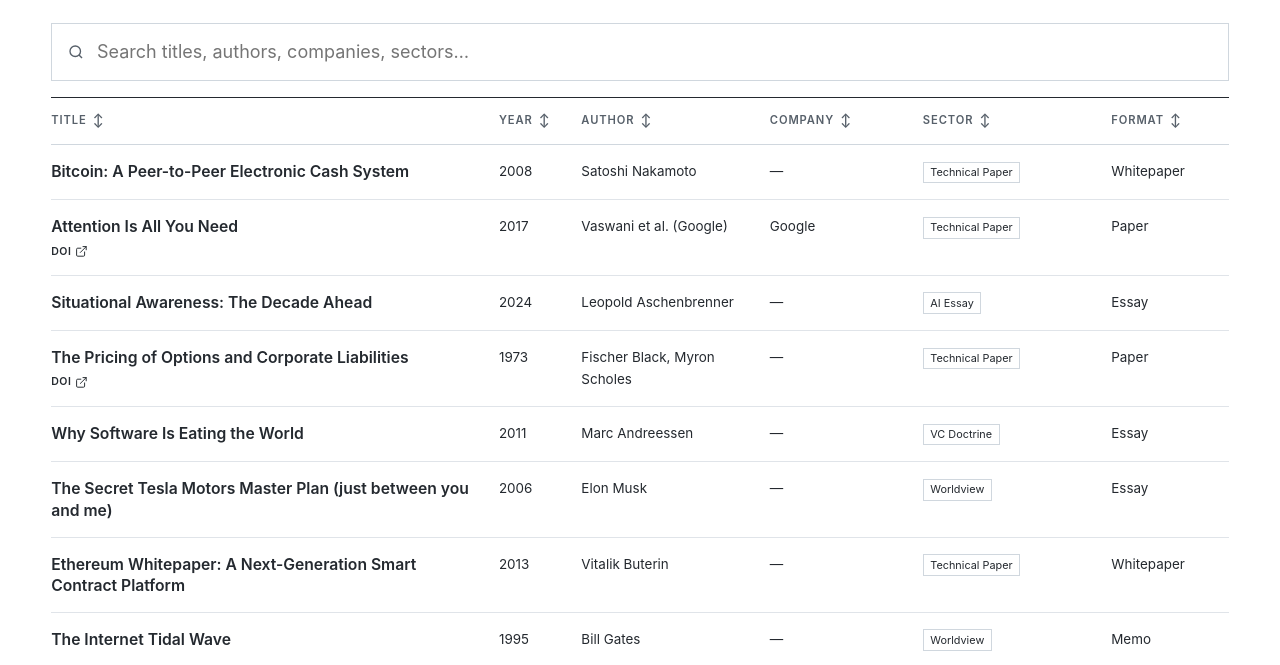
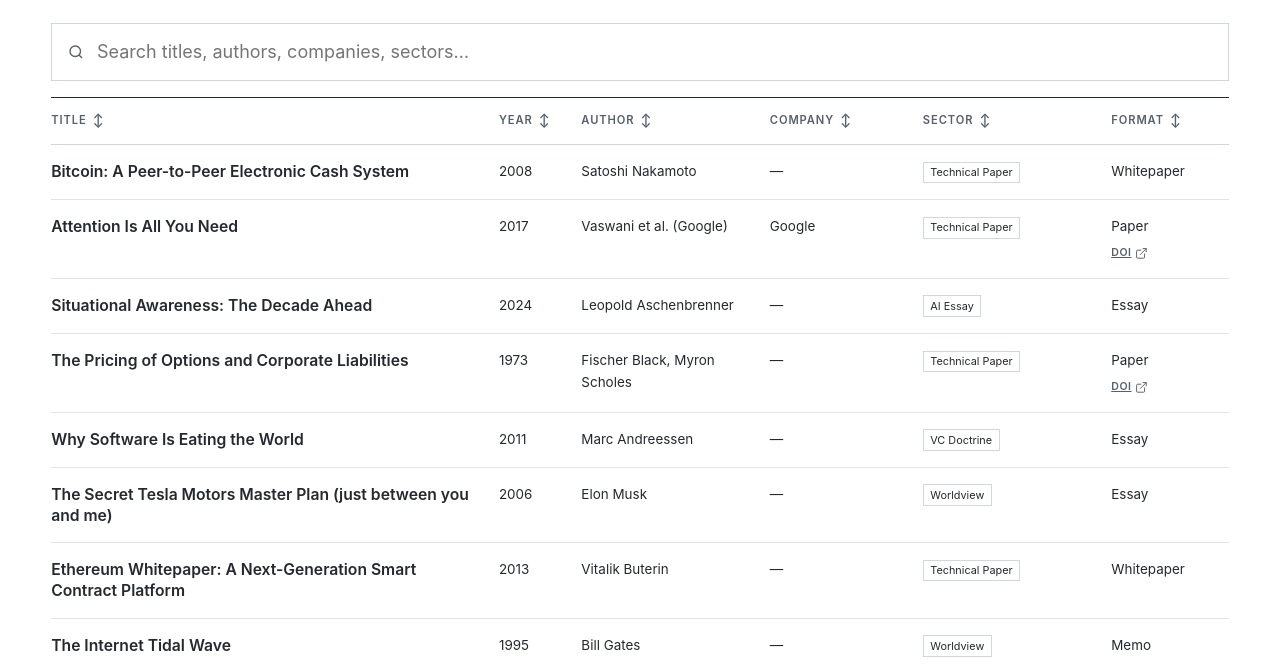
Before and after one commit to nikhi1g/seminal_papers, a plain HTML site: page index.html in a window 1280 px wide. Shown: the part 128-793 px from the top of the page. Drawn offline with Linux system fonts and the light colour scheme.

Commit message:
fix: move DOI links under format

```diff
--- a/index.html
+++ b/index.html
@@ -654,8 +654,8 @@ function render() {
         return (left < right ? -1 : left > right ? 1 : 0) * sortState.direction || a.index - b.index;
     });
     rows.innerHTML = ranked.map(paper => `<tr tabindex="0" role="link" data-url="${escapeHtml(paper.url)}" aria-label="Open ${escapeHtml(paper.title)}">
-        <td class="title-cell"><a href="${escapeHtml(paper.url)}" target="_blank" rel="noopener noreferrer">${escapeHtml(paper.title)}</a>${paper.doi ? `<a class="doi" href="${escapeHtml(paper.doi)}" target="_blank" rel="noopener noreferrer" aria-label="DOI citation for ${escapeHtml(paper.title)}"><span>DOI</span><svg viewBox="0 0 24 24" aria-hidden="true"><path d="M15 3h6v6"></path><path d="M10 14 21 3"></path><path d="M18 13v6a2 2 0 0 1-2 2H5a2 2 0 0 1-2-2V8a2 2 0 0 1 2-2h6"></path></svg></a>` : ''}<span class="mobile-meta">${escapeHtml(paper.year)} · ${escapeHtml(paper.author)} · ${escapeHtml(paper.sector)}</span></td>
-        <td>${escapeHtml(paper.year)}</td><td>${escapeHtml(paper.author)}</td><td>${escapeHtml(paper.company || '—')}</td><td><span class="sector">${escapeHtml(paper.sector)}</span></td><td>${escapeHtml(paper.format)}</td>
+        <td class="title-cell"><a href="${escapeHtml(paper.url)}" target="_blank" rel="noopener noreferrer">${escapeHtml(paper.title)}</a><span class="mobile-meta">${escapeHtml(paper.year)} · ${escapeHtml(paper.author)} · ${escapeHtml(paper.sector)}${paper.doi ? ` · <a href="${escapeHtml(paper.doi)}" target="_blank" rel="noopener noreferrer">DOI</a>` : ''}</span></td>
+        <td>${escapeHtml(paper.year)}</td><td>${escapeHtml(paper.author)}</td><td>${escapeHtml(paper.company || '—')}</td><td><span class="sector">${escapeHtml(paper.sector)}</span></td><td>${escapeHtml(paper.format)}${paper.doi ? `<a class="doi" href="${escapeHtml(paper.doi)}" target="_blank" rel="noopener noreferrer" aria-label="DOI citation for ${escapeHtml(paper.title)}"><span>DOI</span><svg viewBox="0 0 24 24" aria-hidden="true"><path d="M15 3h6v6"></path><path d="M10 14 21 3"></path><path d="M18 13v6a2 2 0 0 1-2 2H5a2 2 0 0 1-2-2V8a2 2 0 0 1 2-2h6"></path></svg></a>` : ''}</td>
     </tr>`).join('');
 }
 
```
